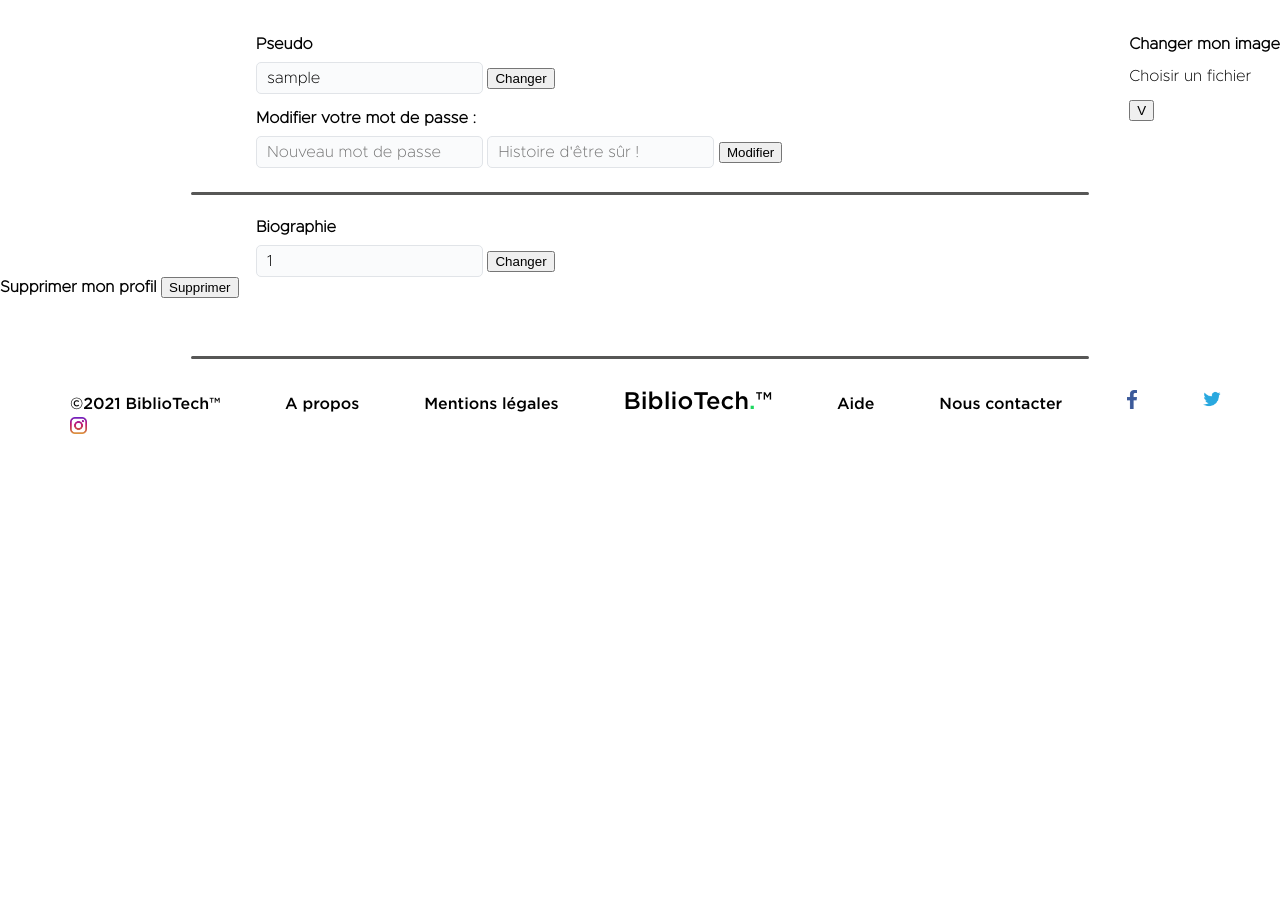
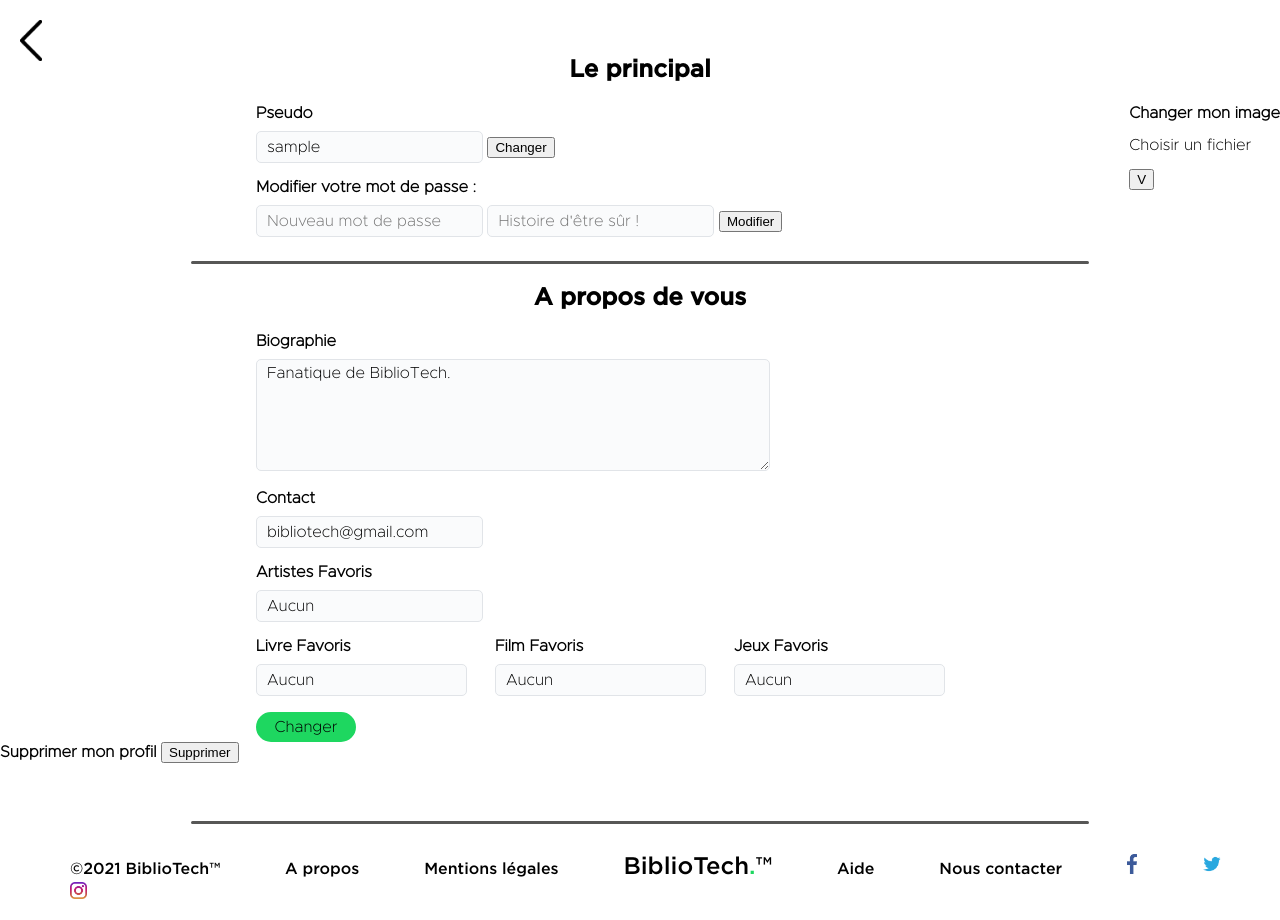
Before and after one commit to CBarneron/BiblioTech, a PHP site: page /parametre.php in a window 1280 px wide. Shown: the part 75-995 px from the top of the page. Before the commit the page ends 509 px from the top, so only its background shows below. Run offline with PHP 8.4, Linux system fonts and the light colour scheme; the visitor is signed in with stand-in values (Sample User, id 1); data comes from the database, SQL or seed files in the repository; some libraries are stand-ins or nearby versions.

Commit message:
push a vérifier

```diff
--- a/css/parametre.css
+++ b/css/parametre.css
@@ -1,3 +1,9 @@
+.back{
+  margin: 20px 0 0 20px;
+  width: 22px;
+  height: auto;
+  position: absolute;
+}
 .global{
   width: 100%;
   font: bold 1em "Metropolis";
@@ -70,3 +76,54 @@ form{
 .formImage{
   margin: 0px;
 }
+.form_apropos textarea{
+  border : 1px solid #E1E4E8;
+  background-color: #FAFBFC;
+  font: normal 1em "Metropolis";
+  width: 48%;
+  height: 100px;
+  padding: 5px 10px;
+  border-radius: 5px;
+  margin-top: 10px;
+  outline: none;
+}
+.form_apropos input[type=submit]{
+  width: 100px;
+  height: 30px;
+  border : 2px solid #1ED760;
+  background-color: #1ED760;
+  font: normal 1em "Metropolis";
+  border-radius: 33px;
+  cursor : pointer;
+}
+.form_apropos input[type=submit]:hover{
+  color: white;
+}
+h2{
+  text-align: center;
+  font-family: "Spotify";
+}
+.film{
+  margin-right: 5.5px;
+}
+.parametre_hr{
+  width: 66%;
+  height: 1px;
+  background-color:#575756;
+  border-color: transparent;
+  border-radius: 33px;
+}
+.favoris{
+  width: 70%;
+  margin: auto;
+  display: inline-flex;
+}
+.favoris-child{
+  margin-right: 7%;
+}
+.favoris input[type=text]{
+  width: 100%;
+}
+.favoris input[type=text]{
+  width: 100%;
+}
--- a/fonctions/users.php
+++ b/fonctions/users.php
@@ -5,6 +5,13 @@ class Users
   private $email;
   private $password;
   private $idusers;
+
+  private $bio;
+  private $artiste;
+  private $contact;
+  private $livreFAV;
+  private $filmFAV;
+  private $jeuxFAV;
 
 
   public function __construct($pseudo, $email, $password, $idusers)
@@ -31,6 +38,30 @@ class Users
   {
     $this->idusers = $idusers;
   }
+  public function setBio($bio)
+  {
+    $this->bio = $bio;
+  }
+  public function setArtiste($artiste)
+  {
+    $this->artiste = $artiste;
+  }
+  public function setContact($contact)
+  {
+    $this->contact = $contact;
+  }
+  public function setLivreFAV($livreFAV)
+  {
+    $this->livreFAV = $livreFAV;
+  }
+  public function setFilmFAV($filmFAV)
+  {
+    $this->filmFAV = $filmFAV;
+  }
+  public function setJeuxFAV($jeuxFAV)
+  {
+    $this->jeuxFAV = $jeuxFAV;
+  }
 //Getteur
   public function getPseudo()
   {
@@ -48,5 +79,29 @@ class Users
   {
     return $this->idusers;
   }
+  public function getBio()
+  {
+    return $this->bio;
+  }
+  public function getArtiste()
+  {
+    return $this->artiste;
+  }
+  public function getContact()
+  {
+    return $this->contact;
+  }
+  public function getLivreFAV()
+  {
+    return $this->livreFAV;
+  }
+  public function getFilmFAV()
+  {
+    return $this->filmFAV;
+  }
+  public function getJeuxFAV()
+  {
+    return $this->jeuxFAV;
+  }
 }
 ?>
--- a/fonctions/usersmanager.php
+++ b/fonctions/usersmanager.php
@@ -78,7 +78,7 @@ class UsersManager
     }
   }
 //Permet d'ajouter un avatar à l'utilisateur
-  public function Addavatar()
+  public function ChangeAvatar()
   {
       if($_FILES['avatar']['size'] <= 2097152)  // Si le fichier fait moins de 2Mo
       {
@@ -89,8 +89,12 @@ class UsersManager
         }
         else
         {
-          echo "Erreur de téléchargement : Veuillez réessayer s'il vous plaît."; // Erreur quelquonque
-          /*print_r($_FILES); // On print tout*/
+          ?>
+          <script language="javascript">
+            alert("Erreur de téléchargement : Veuillez réessayer s'il vous plaît."); // Erreur quelquonque
+            /*print_r($_FILES); // On print tout*/
+            </script>
+          <?php
         }
       }
       else
@@ -141,7 +145,7 @@ class UsersManager
     }
   }
 //Retirer un users de la BDD
-  public function Changerpassword(Users $obj)
+  public function Changepassword(Users $obj)
   {
     $req = $this->db->prepare('UPDATE users SET password = :password WHERE idusers = :idusers');
     $req->execute(array(
@@ -149,6 +153,26 @@ class UsersManager
       'idusers' => $_SESSION['idusers']
     ));
     echo "Mot de passe changer avec succès";
+  }
+//Ajouter les infos a propos
+  public function Changeapropos(Users $obj){
+    $req = $this->db->prepare('UPDATE users
+                               SET biographie = :biographie,
+                                   artiste = :artiste,
+                                   livre = :livre,
+                                   film = :film,
+                                   jeux = :jeux,
+                                   contact = :contact
+                                WHERE idusers = :idusers');
+    $req->execute(array(
+      'biographie' =>$obj->getBio(),
+      'artiste' =>$obj->getArtiste(),
+      'livre' =>$obj->getLivreFAV(),
+      'film' =>$obj->getFilmFAV(),
+      'jeux' =>$obj->getJeuxFAV(),
+      'contact' =>$obj->getContact(),
+      'idusers' =>$obj->getIdUsers()
+    ));
   }
 //FONCTIONS POUR AFFICHAGE PROFIl
   public function Bio(Users $obj) //Affiche la bio de l'utitisateur
--- a/livre.php
+++ b/livre.php
@@ -67,7 +67,7 @@
       <input type="file" name="avatar">
       <br>
       <input type="submit" name="" value="">
-
+      <h1>AJOUTER LIVRES MARLENE CHIAPPAS</h1>
     </form>
 
     <?php include 'footer.php' ?>
--- a/parametre.php
+++ b/parametre.php
@@ -38,8 +38,10 @@
       <a href="connexion.php"><img src="ressources/images/6.png" class="icon2" alt="profile"></a>
       <a href="javascript:void(0);" class="icon1" onclick="Smartphone()"><i class="fa fa-bars"></i></a>
     </div>
+    <a href="profil.php"><img src="ressources/images/back.png" class="back" alt="Revenir sur profil"></a>
     <br><br>
     <div class="global">
+      <h2>Le principal</h2>
       <!-- <div class="avatar" style="background-image: url('ressources/images/avatar/<?php// echo $_SESSION['avatar']; ?>.png');"></div> -->
       <form method="post" enctype="multipart/form-data" class="formImage">
         <label>Changer mon image</label>
@@ -63,12 +65,41 @@
         <input type="password" name="mdp2" placeholder="Histoire d'être sûr !">
         <input type="submit" name="submit_password" value="Modifier">
       </form>
-      <br><hr><br>
-      <form method="post" class="formPseudo">
-        <label for="newpseudo">Biographie</label>
+      <br><hr>
+      <h2>A propos de vous</h2>
+      <form method="post" class="form_apropos">
+        <!-- Biographie -->
+        <label for="bio">Biographie</label>
         <br>
-        <input type="text" name="bio" value="<?php echo $_SESSION['avatar']; ?>">
-        <input type="submit" name="submit_bio" value="Changer"><br>
+        <textarea name="bio"><?php echo $users_manager->Bio($users); ?></textarea>
+        <br><br>
+        <!-- Contact -->
+        <label for="contact">Contact</label>
+        <br>
+        <input type="text" name="contact" value="<?php echo $users_manager->Contact($users); ?>">
+        <br><br>
+        <!-- Artistes Favoris -->
+        <label for="artiste">Artistes Favoris</label>
+        <br>
+        <input type="text" name="artiste" value="<?php echo $users_manager->Artiste($users); ?>">
+        <br><br>
+        <!-- Favoris -->
+        <div class="favoris">
+          <div class="favoris-child">
+            <label for="livre">Livre Favoris</label><br>
+            <input type="text" name="livre" value="<?php echo $users_manager->LivreFAV($users); ?>">
+          </div>
+          <div class="favoris-child">
+            <label for="film" class="film">Film Favoris</label><br>
+            <input type="text" name="film" value="<?php echo $users_manager->FilmFAV($users); ?>">
+          </div>
+          <div class="favoris-child">
+            <label for="jeux">Jeux Favoris</label><br>
+            <input type="text" name="jeux" value="<?php echo $users_manager->JeuxFAV($users); ?>">
+          </div>
+        </div>
+        <br><br>
+        <input type="submit" name="submit_apropos" onclick="refresh()" value="Changer"><!-- Submit toutes les modifications a propos -->
       </form>
       <div>
         <label for="submit_delete">Supprimer mon profil</label>
@@ -81,14 +112,25 @@
           <input type="submit" name="non" value="Non">
         </form>
       </div>
-      <?php if(isset($_POST['submit_image'])){$users_manager->Addavatar();} ?>
+      <?php if(isset($_POST['submit_apropos']))
+      {
+        $users->setBio($_POST['bio']);
+        $users->setArtiste($_POST['artiste']);
+        $users->setLivreFAV($_POST['livre']);
+        $users->setFilmFAV($_POST['film']);
+        $users->setJeuxFAV($_POST['jeux']);
+        $users->setContact($_POST['contact']);
+        $users_manager->Changeapropos($users);
+      }
+      ?>
+      <?php if(isset($_POST['submit_image'])){$users_manager->ChangeAvatar();} ?>
       <?php if(isset($_POST['submit_pseudo'])){$users->setPseudo($_POST['newpseudo']);$users_manager->Changerpseudo($users);} ?>
       <?php if(isset($_POST['submit_password']))
             {
               if ($_POST['mdp1'] == $_POST['mdp2'])
               {
                 $users->setPassword(sha1($_POST["mdp1"]));
-                $users_manager->Changerpassword($mdp);
+                $users_manager->Changepassword($mdp);
               }
             }
       ?>
@@ -98,6 +140,5 @@
       ?>
     </div>
     <?php include 'footer.php' ?>
-
   </body>
 </html>
```
Also changed, not shown: fonctions/deco.php (+1 -10 lines), ressources/ajout.php (+16 -0 lines), ressources/images/avatar/Vincent.png, ressources/images/back.png (added).
